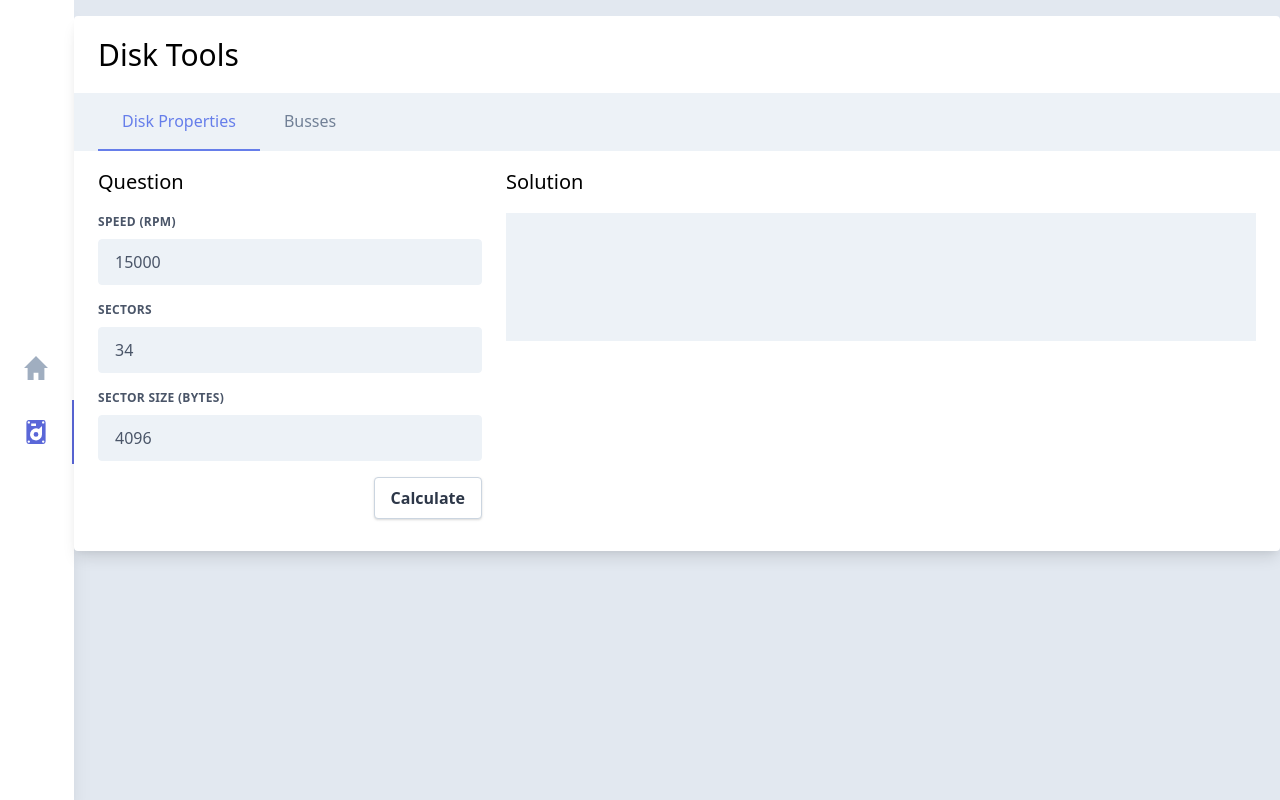
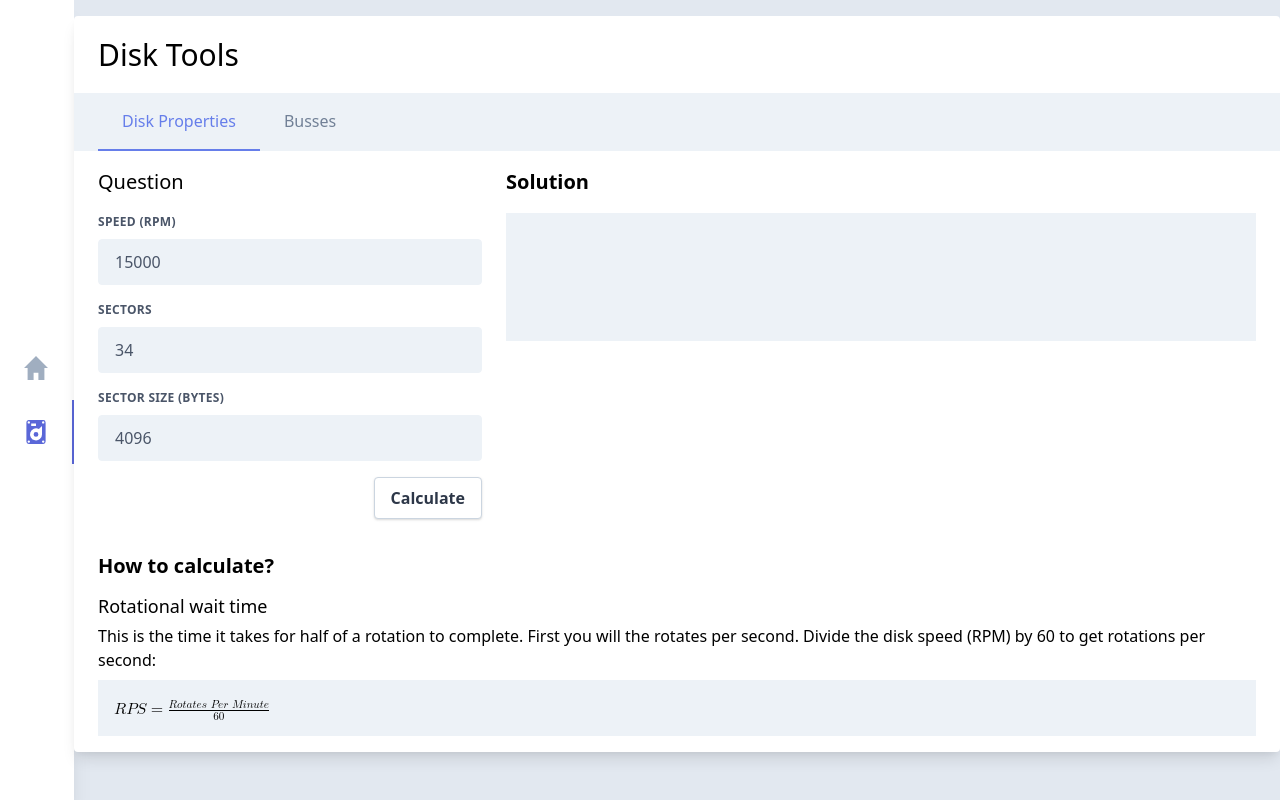
Before and after one commit to ISW-Leuven/IT-Tools, a Vue app: page /disk-tools in a window 1280 px wide. Built offline with nearby package versions, Linux system fonts and the light colour scheme.

Commit message:
Adding explanation

```diff
--- a/src/components/DiskTools/DiskProperties.vue
+++ b/src/components/DiskTools/DiskProperties.vue
@@ -1,5 +1,6 @@
 <template>
-  <div class="flex">
+  <div>
+    <section class="flex">
       <div class="w-full max-w-sm">
         <h2 class="text-xl mb-4">Question</h2>
         <div class="-mx-3 mb-4">
@@ -39,19 +40,34 @@
         </div>
       </div>
       <div class="ml-6 w-full">
-      <h2 class="text-xl mb-4">Solution</h2>
+        <h2 class="text-xl mb-4 font-bold">Solution</h2>
 
         <pre v-for="(solution, key) in solutions" :key="key" v-html="solution" class="bg-gray-200 p-4 w-full"></pre>
       </div>
+    </section>
+    <section class="mt-4">
+      <h2 class="text-xl mb-3 font-bold">How to calculate?</h2>
+      <h3 class="text-lg mb-1">Rotational wait time</h3>
+      <p>
+        This is the time it takes for half of a rotation to complete. First you will the rotates per second.
+        Divide the disk speed (RPM) by 60 to get rotations per second:
+      </p>
+      <katex equation="RPS = {Rotates\space Per\space Minute \over 60}" :pre="true" class="mt-2" />
+    </section>
   </div>
+
 </template>
 
 <script lang="ts">
 import { Component, Vue } from 'vue-property-decorator';
+import katexComponent from '@/components/katex.vue';
 import katex from 'katex';
 
 @Component({
   name: 'disk-properties',
+  components: {
+    katex: katexComponent
+  }
 })
 
 export default class App extends Vue {
@@ -103,7 +119,7 @@ export default class App extends Vue {
      * Calculate speed
      */
     const speed = Math.round(((this.sectors * this.sectorSize) * (this.speed / 60))/1024/1024);
-    string = String.raw`Speed = {(${this.sectors} \times ${this.sectorSize}) \times ${this.speed} \div 60) \over 1024 \times 1024} = ${speed}\space MB/s`;
+    string = String.raw`Speed = {(${this.sectors} \times ${this.sectorSize}) \times (${this.speed} \div 60) \over 1024 \times 1024} = ${speed}\space [{MB \over s}]`;
     this.solutions.speed = katex.renderToString(string, {
       throwOnError: true,
       // @ts-ignore
--- /dev/null
+++ b/src/components/katex.vue
@@ -0,0 +1,26 @@
+<template>
+  <div v-html="getKatexOutput" :class="{ 'bg-gray-200': pre, 'p-4': true }" />
+</template>
+
+<script lang="ts">
+import { Component, Vue, Prop } from 'vue-property-decorator';
+import katex from 'katex';
+
+@Component({
+  name: 'katex',
+})
+export default class App extends Vue {
+  output = ''
+
+  @Prop(String) readonly equation: string
+  @Prop({ type: Boolean, default: false }) readonly pre: Boolean
+
+  get getKatexOutput () {
+    return katex.renderToString(this.equation, {
+      throwOnError: true,
+      // @ts-ignore
+      output: 'mathml'
+    });
+  }
+}
+</script>
--- a/src/router/index.ts
+++ b/src/router/index.ts
@@ -27,7 +27,6 @@ const routes = [
         path: 'busses',
         name: 'disk-tools-busses',
         component: Busses,
-
       },
     ]
   },
--- a/tsconfig.json
+++ b/tsconfig.json
@@ -24,7 +24,8 @@
       "dom",
       "dom.iterable",
       "scripthost"
-    ]
+    ],
+    "strictPropertyInitialization": false,
   },
   "include": [
     "src/**/*.ts",
```
Lines whose indentation alone changed are shown as unchanged.
